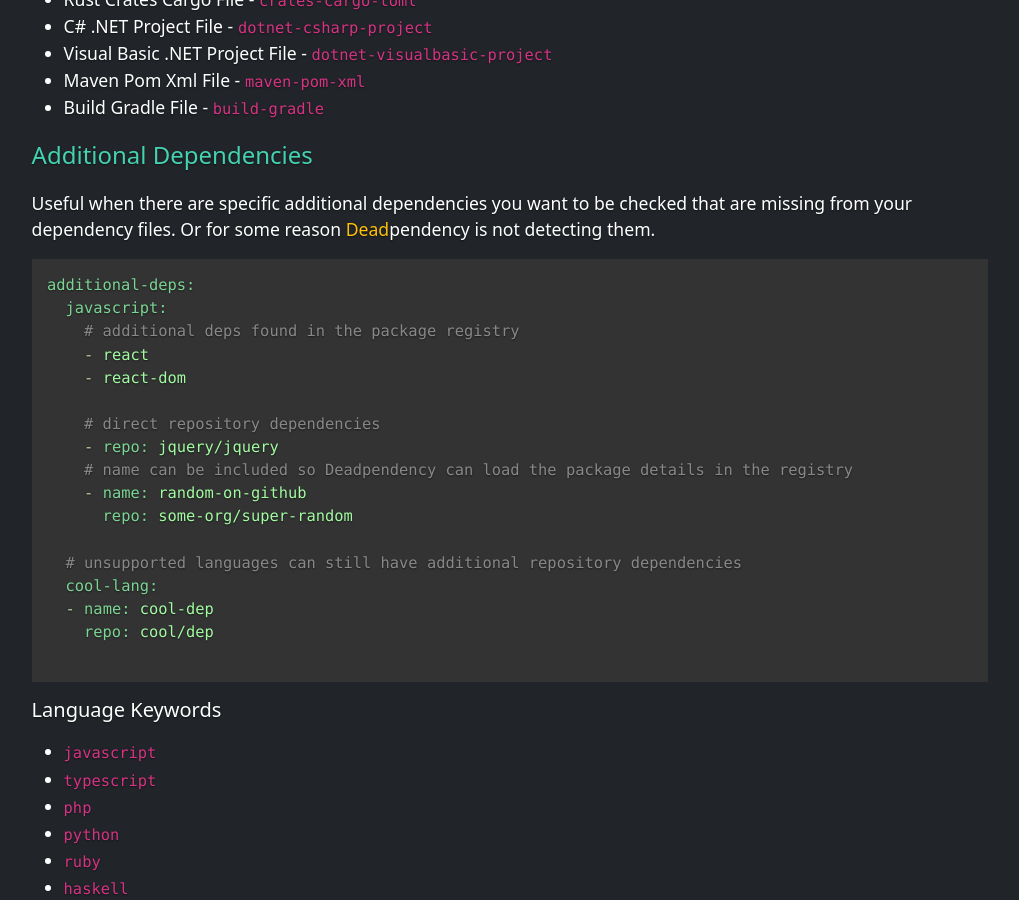
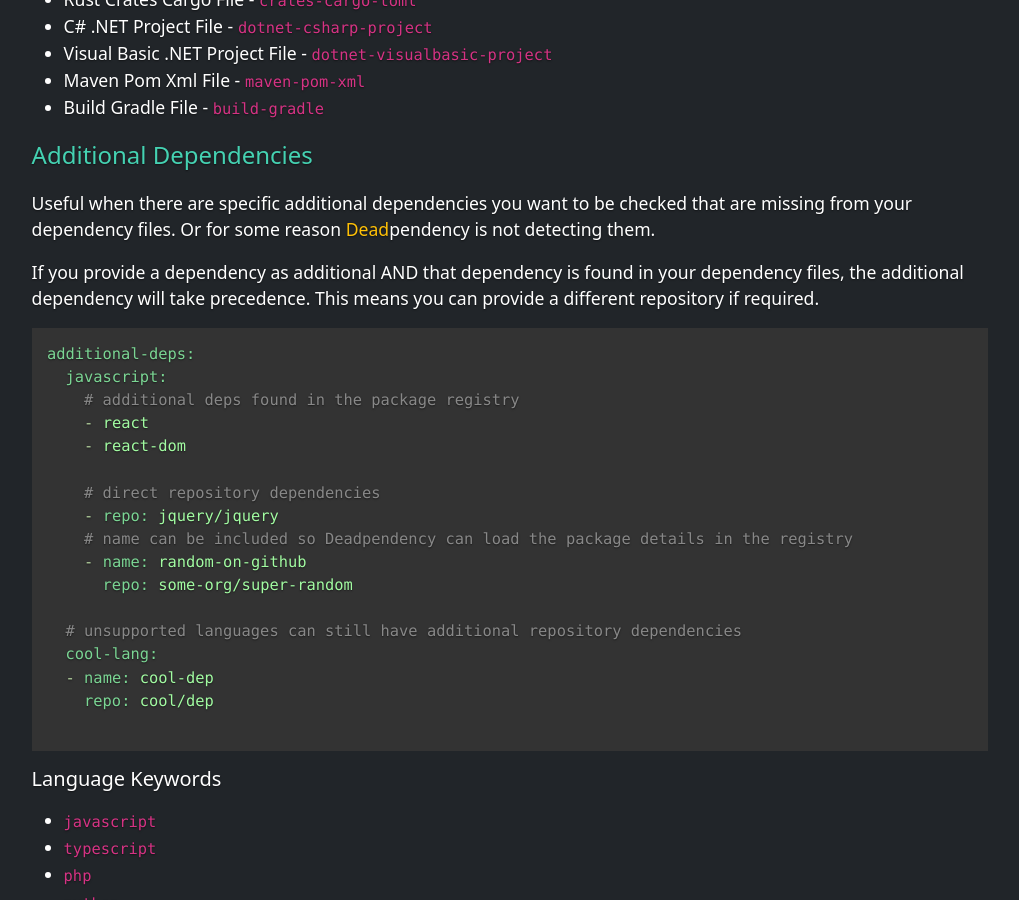
Before and after one commit to deadpendency/deadpendency.github.io, a Jekyll site: the page built from docs/config.html, in a window 1280 px wide and 900 px high, scrolled down 1030 px. Shown: the whole window, without its empty margins (130-1149 px from the left). Built offline with Jekyll 4.4.1, drawn with Linux system fonts in a browser that asks for light colours; nearby versions of some CDN libraries.

Commit message:
Add a note on additional deps will override

```diff
--- a/docs/config.html
+++ b/docs/config.html
@@ -56,6 +56,8 @@ title: Deadpendency Configuration
 <h4 id="additional-dependencies"><a href="#additional-dependencies">Additional Dependencies</a></h4>
 
 <p>Useful when there are specific additional dependencies you want to be checked that are missing from your dependency files. Or for some reason <span class="text-warning">Dead</span><span class="text-white">pendency</span> is not detecting them.</p>
+
+<p>If you provide a dependency as additional AND that dependency is found in your dependency files, the additional dependency will take precedence. This means you can provide a different repository if required.</p>
 
 <pre><code class="language-yaml">additional-deps:
   javascript:
```
Also changed, not shown: Gemfile.lock.
